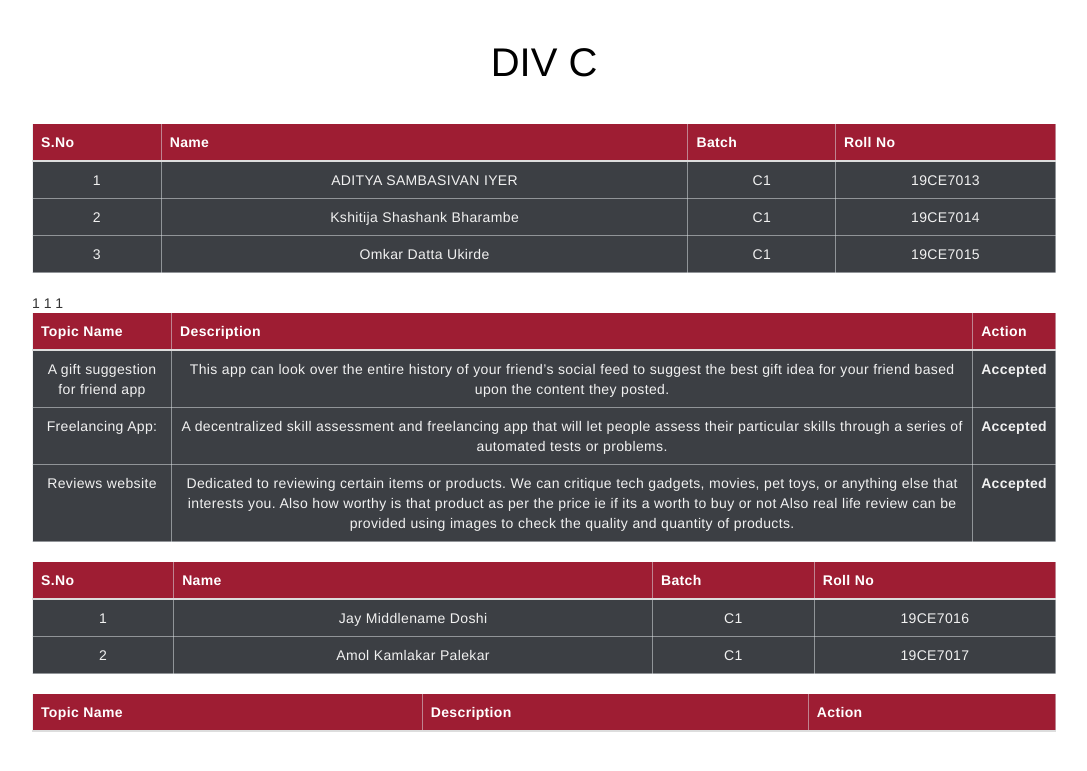
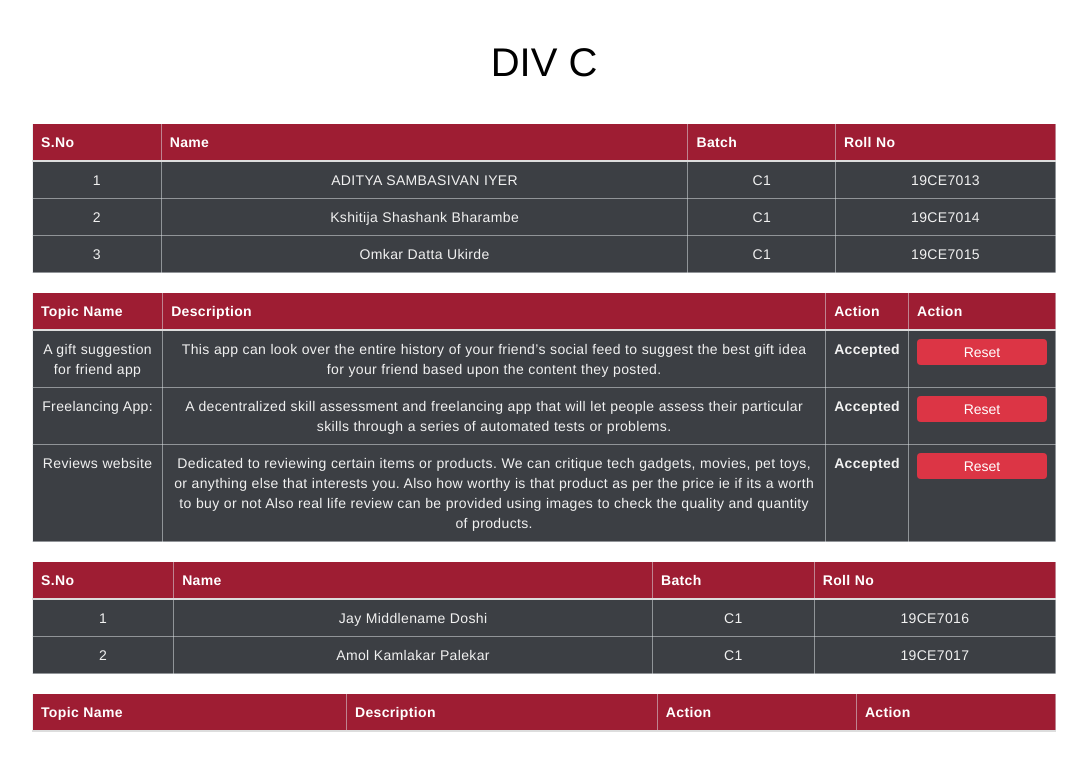
Before and after one commit to aiyer786/mp_management, a PHP site: page /division.php?division=C in a window 1280 px wide. Shown: the top 771 px of the page, without its empty margins (96-1183 px from the left). Run offline with PHP 8.4, Linux system fonts and the light colour scheme; data comes from the database, SQL or seed files in the repository; lists and menus that the app fills with data are empty.

Commit message:
Approve / Reset completed

```diff
--- a/division.php
+++ b/division.php
@@ -109,7 +109,7 @@
                     <th>Topic Name</th>
                     <th>Description</th>
                     <th>Action</th>
-                    <!-- <th>Action</th> -->
+                    <th>Action</th>
                 </tr>
             </thead>
             <tbody>
@@ -127,21 +127,25 @@
                     <?php
 
                         $approved=$row5['approved'];
-                        echo $approved ;
+
 
 
                         // aprroved  == null implies not selected
                         // approved  == 1 implies project is approved
                         // approved  == 2 implies project is rejected
 
-                        if ($approved == null) {
-                            $approved=0;
+                        if ($approved == 0) {
                             ?>
-                            <td data-label="Action"><form method="post"><button  type="submit" name="<?php echo $topic_id ?>" href="Action" class="btn">Approve</button></form></td>
+                            <td data-label="Action"><form method="post"><button  name="<?php echo $topic_id ?>" class="btn">Approve</button></form></td>
                             <?php
-                            if(isset($_POST[$topic_id])){
-                                $res=mysqli_query($Connect,"UPDATE `project_suggestions` SET `approved`='1' WHERE `topic_id`='$topic_id' AND `g_id` = '$g_id'");
+                            if(isset($_POST[$topic_id])) {
+                                $res6=mysqli_query($Connect, "UPDATE `project_suggestions` SET `approved`='1' ,`status`='1' WHERE `topic_id`='$topic_id' AND `g_id` = '$g_id'");
                             }
+                            if($res6){
+                                $res7=mysqli_query($Connect, "UPDATE `project_suggestions` SET `approved`='2'  WHERE `status`='0' AND `g_id` = '$g_id'");
+                            }
+
+
                         } elseif ($approved == '1') {
                             echo'<td data-label="Action"><label>Accepted</label></td>';
 
@@ -151,9 +155,15 @@
 
                     ?>
 
-                    <!-- <td data-label="Action"><a href="Action" class="btn">Disapprove</a></td> -->
+                    <td data-label="Action"><form method="post"><button  name="<?php echo "A$topic_id" ?>" class="btn">Reset</button></form>
+                    <?php
+                     if(isset($_POST["A$topic_id"])){
+
+                        $res9=mysqli_query($Connect, "UPDATE `project_suggestions` SET `approved`='0' ,`status`='0' WHERE  `g_id` = '$g_id'");
+                     }
+                    ?>
                 </tr>
-
+                    </td>
                 <?php
 
                 $x++;
```
